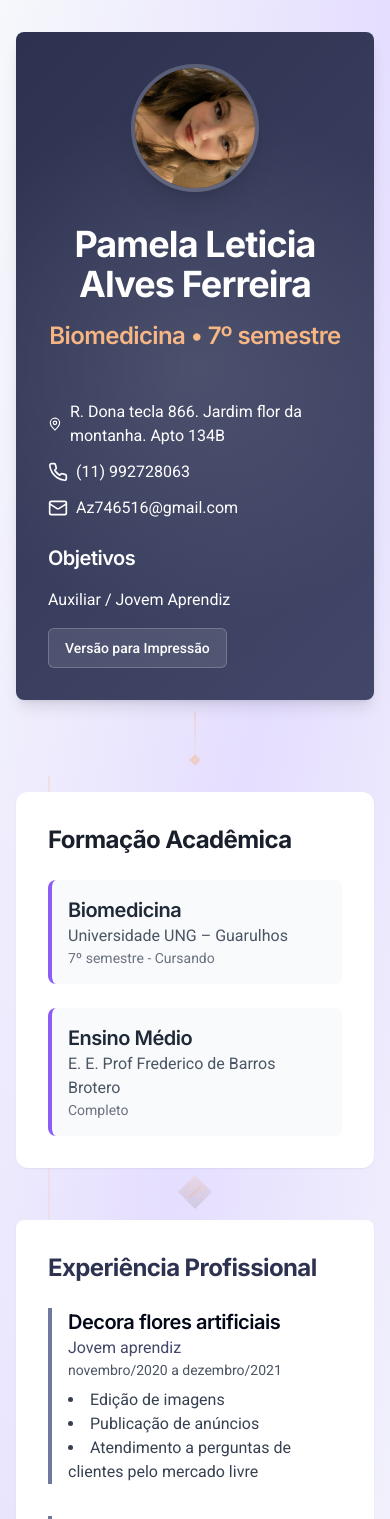
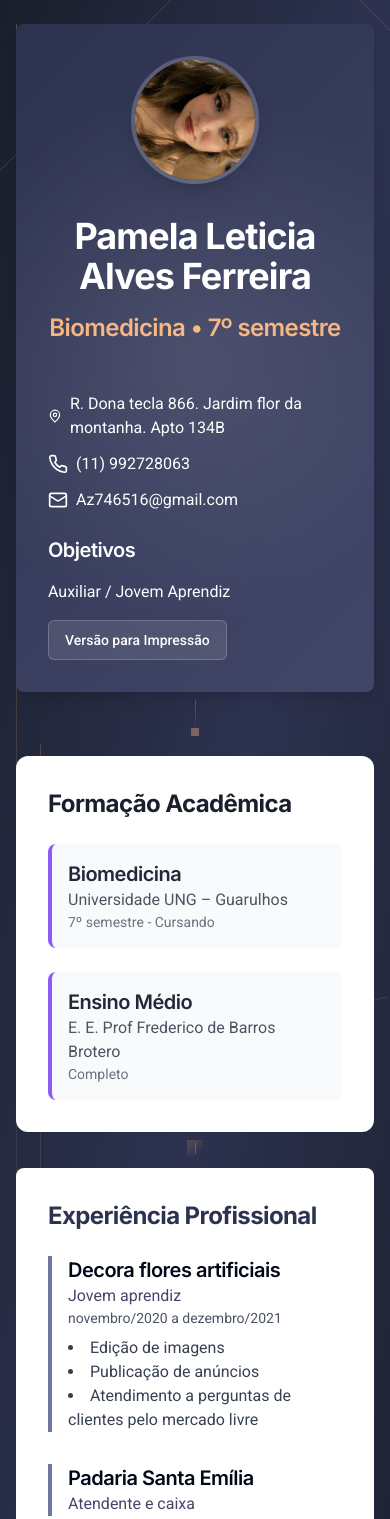
Before and after one commit to Simpopapp/Pamela-2025V2, a React (Vite) app: page / in a window 390 px wide. Shown: the top 1519 px of the page. Built offline with nearby package versions, Linux system fonts and the light colour scheme.

Commit message:
Add aesthetic elements to background
Enhanced the background with additional aesthetic elements such as lines and depth effects to improve visual appeal.
[skip gpt_engineer]

```diff
--- a/src/pages/Index.tsx
+++ b/src/pages/Index.tsx
@@ -6,28 +6,40 @@ import React from "react";
 
 const Index = React.memo(() => {
   return (
-    <div className="min-h-screen bg-gradient-to-br from-[#F6F8FB] via-[#E5DEFF] to-[#F6F8FB] py-8">
-      <div className="max-w-4xl mx-auto space-y-4 px-4 sm:px-6 lg:px-8">
-        <div className="grid gap-4 animate-fade-in relative">
+    <div className="min-h-screen relative overflow-hidden bg-gradient-to-br from-[#1A1F2C] via-[#2D3250] to-[#1A1F2C]">
+      {/* Background decorative elements */}
+      <div className="absolute inset-0 opacity-10">
+        <div className="absolute top-20 left-10 w-[800px] h-[1px] bg-white rotate-45"></div>
+        <div className="absolute top-40 right-20 w-[600px] h-[1px] bg-white -rotate-45"></div>
+        <div className="absolute bottom-40 left-0 w-[400px] h-[1px] bg-white rotate-12"></div>
+        <div className="absolute top-1/2 right-0 w-[300px] h-[1px] bg-white -rotate-12"></div>
+      </div>
+
+      <div className="relative py-6">
+        <div className="max-w-4xl mx-auto space-y-3 px-4 sm:px-6 lg:px-8">
+          <div className="grid gap-3 animate-fade-in relative">
+            {/* Vertical line decoration */}
+            <div className="absolute left-0 top-0 bottom-0 w-[1px] bg-gradient-to-b from-highlight/30 via-highlight/10 to-transparent"></div>
+
             <div className="transform hover:scale-[1.01] transition-transform duration-300">
               <Header />
-            <div className="flex justify-center mt-3">
-              <div className="relative w-[2px] h-12">
+              <div className="flex justify-center mt-2">
+                <div className="relative w-[1px] h-8">
                   <div className="absolute inset-0 bg-gradient-to-b from-highlight/30 to-transparent"></div>
-                <div className="absolute -bottom-1 left-1/2 -translate-x-1/2 w-2 h-2 bg-highlight/40 rotate-45"></div>
+                  <div className="absolute -bottom-1 left-1/2 -translate-x-1/2 w-2 h-2 bg-highlight/40"></div>
                 </div>
               </div>
             </div>
 
-          <div className="space-y-4 relative">
-            <div className="absolute left-8 top-0 bottom-0 w-[2px] bg-gradient-to-b from-highlight/20 via-highlight/10 to-transparent"></div>
+            <div className="space-y-3 relative">
+              <div className="absolute left-6 top-0 bottom-0 w-[1px] bg-gradient-to-b from-highlight/20 via-highlight/10 to-transparent"></div>
 
               <div className="transform hover:scale-[1.01] transition-transform duration-300">
                 <Education />
-              <div className="flex justify-center mt-3">
-                <div className="w-6 h-6 bg-gradient-to-br from-highlight/20 to-transparent/10 rotate-45">
+                <div className="flex justify-center mt-2">
+                  <div className="w-4 h-4 bg-gradient-to-br from-highlight/20 to-transparent/10">
                     <div className="w-full h-full flex items-center justify-center">
-                    <div className="w-[2px] h-4 bg-highlight/30"></div>
+                      <div className="w-[1px] h-3 bg-highlight/30"></div>
                     </div>
                   </div>
                 </div>
@@ -35,10 +47,10 @@ const Index = React.memo(() => {
 
               <div className="transform hover:scale-[1.01] transition-transform duration-300">
                 <Experience />
-              <div className="flex justify-center mt-3">
-                <div className="w-6 h-6 bg-gradient-to-br from-highlight/20 to-transparent/10 rotate-45">
+                <div className="flex justify-center mt-2">
+                  <div className="w-4 h-4 bg-gradient-to-br from-highlight/20 to-transparent/10">
                     <div className="w-full h-full flex items-center justify-center">
-                    <div className="w-[2px] h-4 bg-highlight/30"></div>
+                      <div className="w-[1px] h-3 bg-highlight/30"></div>
                     </div>
                   </div>
                 </div>
@@ -51,6 +63,7 @@ const Index = React.memo(() => {
           </div>
         </div>
       </div>
+    </div>
   );
 });
 
```
Lines whose indentation alone changed are shown as unchanged.
